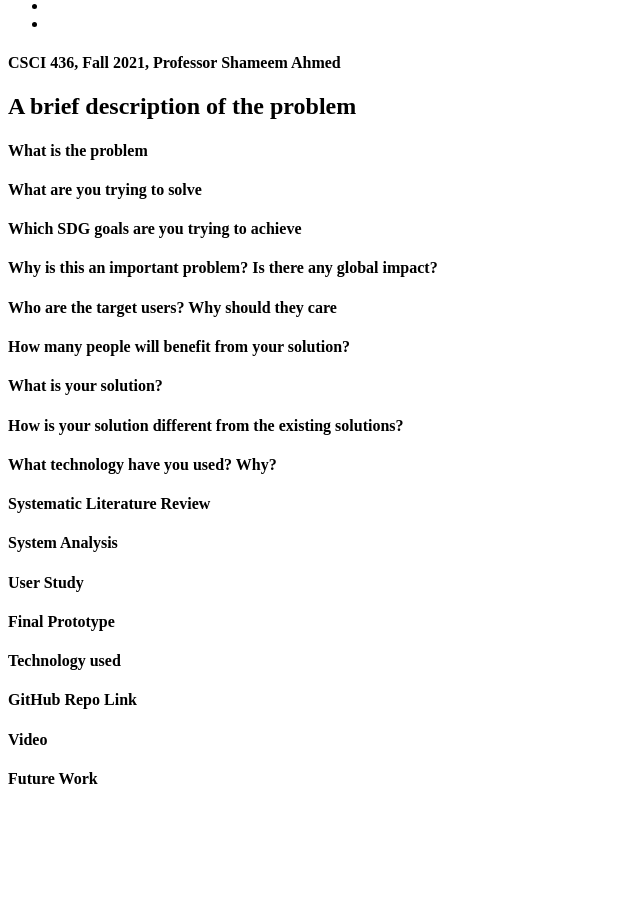
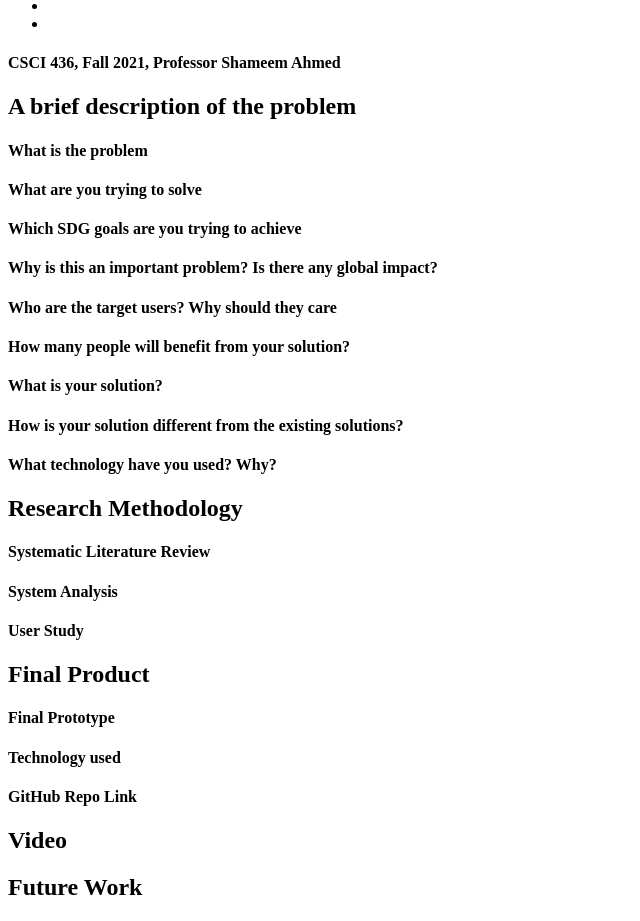
Before and after one commit to JohnHenry-Ward/buyBetter-report, a plain HTML site: page index.html in a window 1280 px wide. Shown: the part 119-1040 px from the top of the page, without its empty margins (0-640 px from the left). Before the commit the page ends 928 px from the top, so only its background shows below. Drawn offline with Linux system fonts and the light colour scheme.

Commit message:
forgot some topic headers

```diff
--- a/index.html
+++ b/index.html
@@ -55,6 +55,7 @@
         </div>
     </div>
     <div>
+        <h2>Research Methodology</h2>
         <div>
             <h4>Systematic Literature Review</h4>
             <p></p>
@@ -69,6 +70,7 @@
         </div>
     </div>
     <div>
+        <h2>Final Product</h2>
         <div>
             <h4>Final Prototype</h4>
             <p></p>
@@ -83,10 +85,10 @@
         </div>
     </div>
     <div>
-        <h4>Video</h4>
+        <h2>Video</h2>
     </div>
     <div>
-        <h4>Future Work</h4>
+        <h2>Future Work</h2>
         <p></p>
     </div>
 
```
